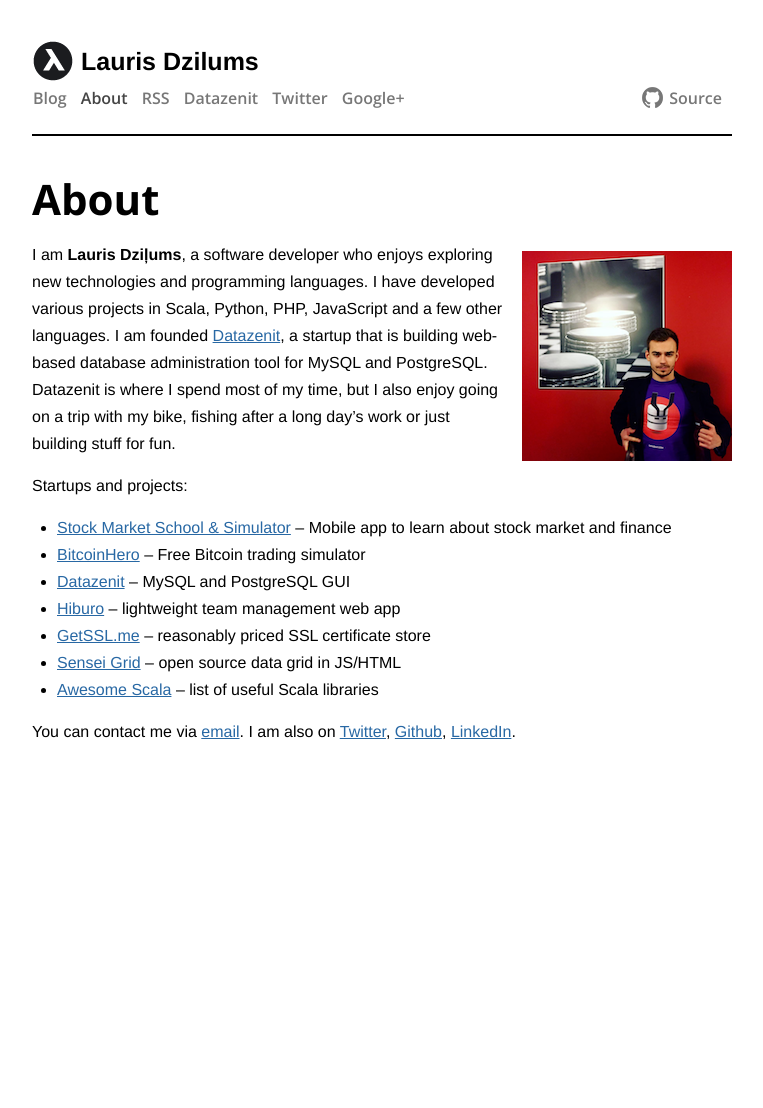
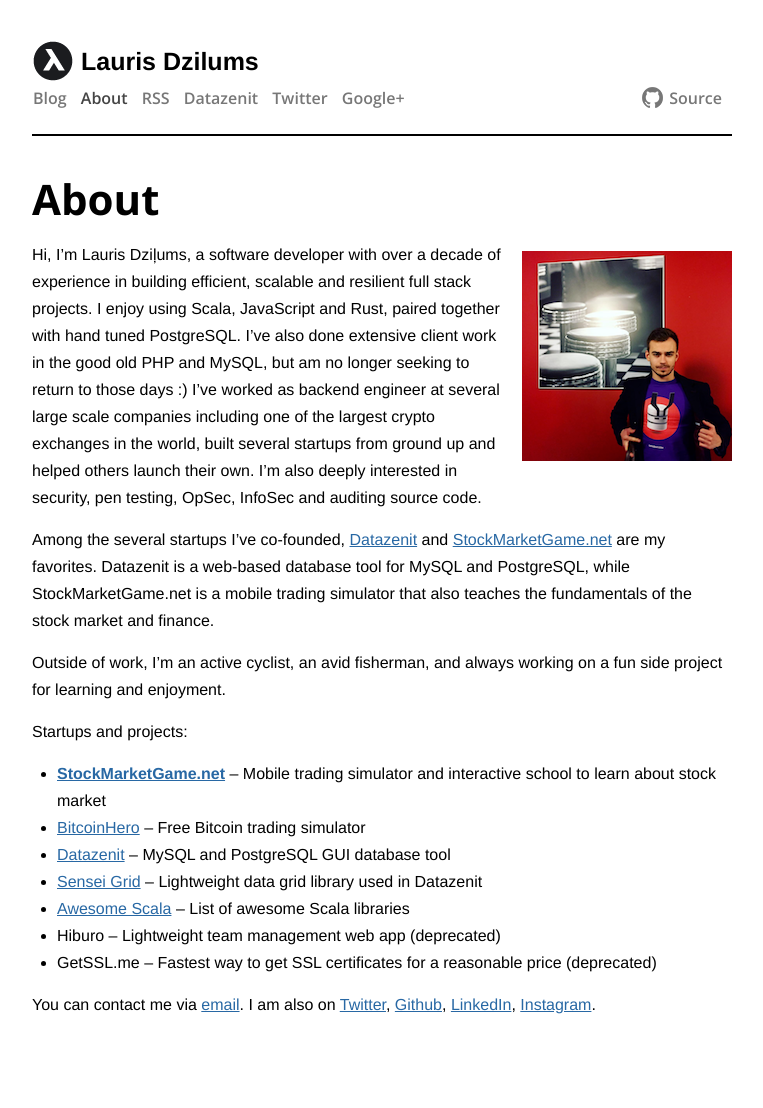
Before and after one commit to lauris/lauris.github.com, a Jekyll site: the page built from about.md, in a window 1280 px wide. Shown: the whole page, without its empty margins (258-1021 px from the left). Built offline with Jekyll 4.4.1, drawn with Linux system fonts in a browser that asks for light colours; before the commit the page ends 900 px from its top, so only the background shows below that.

Commit message:
Update about section.

```diff
--- a/about.md
+++ b/about.md
@@ -12,26 +12,25 @@
 style="float:right;width:30%;max-width:210px;margin-left:15px;"/></a>
 {% endraw %}
 
-I am **Lauris Dziļums**, a software developer who enjoys exploring
-new technologies and programming languages. I have developed various
-projects in Scala, Python, PHP, JavaScript and
-a few other languages. I am founded [Datazenit](http://datazenit.com),
-a startup that is building web-based database administration tool for MySQL and PostgreSQL. Datazenit is where
-I spend most of my time, but I also enjoy going on a trip with my bike,
-fishing after a long day's work or just building stuff for fun.
+Hi, I'm Lauris Dziļums, a software developer with over a decade of experience in building efficient, scalable and resilient full stack projects. I enjoy using Scala, JavaScript and Rust, paired together with hand tuned PostgreSQL. I've also done extensive client work in the good old PHP and MySQL, but am no longer seeking to return to those days :) I've worked as backend engineer at several large scale companies including one of the largest crypto exchanges in the world, built several startups from ground up and helped others launch their own. I'm also deeply interested in security, pen testing, OpSec, InfoSec and auditing source code.
+
+Among the several startups I've co-founded, [Datazenit](https://datazenit.com/) and [StockMarketGame.net](https://stockmarketgame.net/) are my favorites. Datazenit is a web-based database tool for MySQL and PostgreSQL, while StockMarketGame.net is a mobile trading simulator that also teaches the fundamentals of the stock market and finance.
+
+Outside of work, I'm an active cyclist, an avid fisherman, and always working on a fun side project for learning and enjoyment.
 
 Startups and projects:
 
-* [Stock Market School & Simulator](https://stockmarketgame.net) – Mobile app to learn about stock market and finance
+* **[StockMarketGame.net](https://stockmarketgame.net)** – Mobile trading simulator and interactive school to learn about stock market
 * [BitcoinHero](https://bitcoinhero.me) – Free Bitcoin trading simulator
-* [Datazenit](http://datazenit.com) – MySQL and PostgreSQL GUI
-* [Hiburo](https://hiburo.com) – lightweight team management web app
-* [GetSSL.me](https://getssl.me) – reasonably priced SSL certificate store
-* [Sensei Grid](https://github.com/datazenit/sensei-grid) – open source data grid in JS/HTML
-* [Awesome Scala](https://github.com/lauris/awesome-scala) –  list of useful Scala libraries
+* [Datazenit](http://datazenit.com) – MySQL and PostgreSQL GUI database tool
+* [Sensei Grid](https://datazenit.com/static/sensei-grid/examples/index.html) – Lightweight data grid library used in Datazenit
+* [Awesome Scala](https://github.com/lauris/awesome-scala) –  List of awesome Scala libraries
+* Hiburo – Lightweight team management web app (deprecated)
+* GetSSL.me – Fastest way to get SSL certificates for a reasonable price (deprecated)
 
-You can contact me via [email](mailto:lauris@datazenit.com).
+You can contact me via [email](mailto:lauris@discuss.lv).
 I am also on
 [Twitter](http://twitter.com/lauriswat),
 [Github](http://github.com/lauris),
-[LinkedIn](https://www.linkedin.com/in/laurisdzilums).
+[LinkedIn](https://www.linkedin.com/in/laurisdzilums),
+[Instagram](https://www.instagram.com/laurisdzilums/).
```
